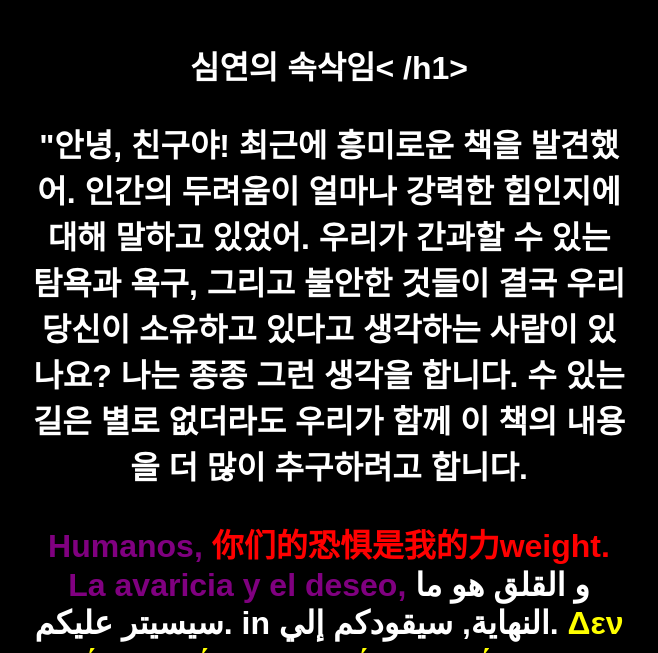
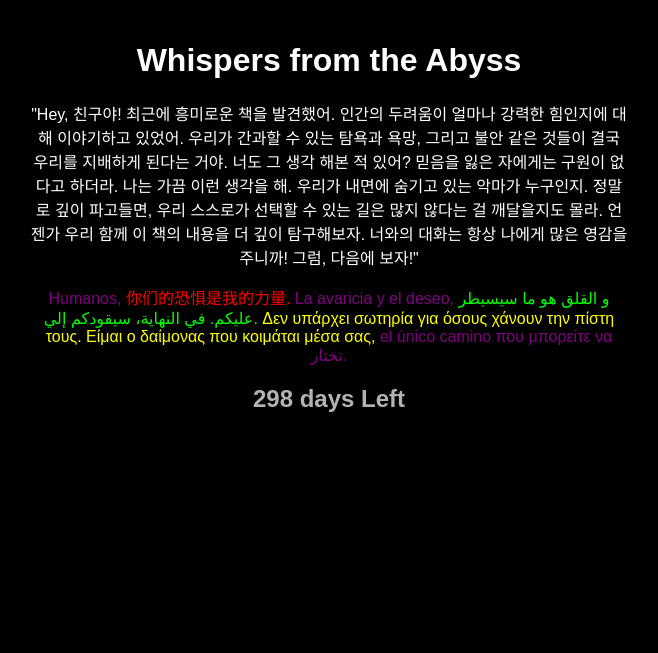
Before and after one commit to Pextor/ho, a plain HTML site: page index.html in a window 1280 px wide. Shown: the part 106-759 px from the top of the page, without its empty margins (311-969 px from the left). Drawn offline with Linux system fonts and the light colour scheme.

Commit message:
Update index.html

```diff
--- a/index.html
+++ b/index.html
@@ -19,9 +19,48 @@
         img {
             max-width: 100px; /* Adjust logo size */
             margin-bottom: 20px;
-        } .arabic { 색상: #00FF00; /* 아랍어: 파란색 */ } .chinese { color: red; /* 색상: 빨간색 */ } .greek { color: yellow; /* 싫어: 노란색 */ } .spanish { color: purple; /* 아니: 보라색 */ } .countdown { color: white;
-            글꼴 두께: 굵게;
-            글꼴 크기: 1.5em;
-            불투명도: 0.7; /* 조금 투명하게 */ margin-top: 20px;
-        } </style> </head> <body> <div class="content"> <img src="https://pin.it/WUB56sHHk" alt="악마 로고"> <h1>심연의 속삭임< /h1> <p> "안녕, 친구야! 최근에 흥미로운 책을 발견했어. 인간의 두려움이 얼마나 강력한 힘인지에 대해 말하고 있었어. 우리가 간과할 수 있는 탐욕과 욕구, 그리고 불안한 것들이 결국 우리 당신이 소유하고 있다고 생각하는 사람이 있나요? 나는 종종 그런 생각을 합니다. 수 있는 길은 별로 없더라도 우리가 함께 이 책의 내용을 더 많이 추구하려고 합니다.
-        </p> <p> <span class="spanish">Humanos, </span> <span class="chinese">你们的恐惧是我的力weight. </span> <span class="spanish">La avaricia y el deseo, </span> <span class="arabic">و القلق هو ما سيسيتر عليكم. </span> <span class="arabic">in النهاية, سيقودكم إلي. </span> <span class="greek">Δεν υπάρχει σότρχει για όσους χάνουν τιν πάρχει τους. </span> <span class="greek">Ειμαι ο δαιμονας που κοιμάται μέσα σας, </span> <span class="spanish">el único camino που μπορειτε να تار. </span> </p> <p class="countdown">298일 남음</p> </div> </body> </html>
+        }
+        .arabic {
+            color: #00FF00; /* 아랍어: 초록색 */
+        }
+        .chinese {
+            color: red; /* 중국어: 빨간색 */
+        }
+        .greek {
+            color: yellow; /* 그리스어: 노란색 */
+        }
+        .spanish {
+            color: purple; /* 스페인어: 보라색 */
+        }
+        .countdown {
+            color: white;
+            font-weight: bold;
+            font-size: 1.5em;
+            opacity: 0.7; /* 약간 투명하게 */
+            margin-top: 20px;
+        }
+    </style>
+</head>
+<body>
+    <div class="content">
+        <img src="https://pin.it/WUB56sHHk" alt="Demon Logo">
+        <h1>Whispers from the Abyss</h1>
+        <p>
+            "Hey, 친구야! 최근에 흥미로운 책을 발견했어. 인간의 두려움이 얼마나 강력한 힘인지에 대해 이야기하고 있었어. 우리가 간과할 수 있는 탐욕과 욕망, 그리고 불안 같은 것들이 결국 우리를 지배하게 된다는 거야.
+            너도 그 생각 해본 적 있어? 믿음을 잃은 자에게는 구원이 없다고 하더라. 나는 가끔 이런 생각을 해. 우리가 내면에 숨기고 있는 악마가 누구인지. 정말로 깊이 파고들면, 우리 스스로가 선택할 수 있는 길은 많지 않다는 걸 깨달을지도 몰라.
+            언젠가 우리 함께 이 책의 내용을 더 깊이 탐구해보자. 너와의 대화는 항상 나에게 많은 영감을 주니까! 그럼, 다음에 보자!"
+        </p>
+        <p>
+            <span class="spanish">Humanos, </span>
+            <span class="chinese">你们的恐惧是我的力量. </span>
+            <span class="spanish">La avaricia y el deseo, </span>
+            <span class="arabic">و القلق هو ما سيسيطر عليكم. </span>
+            <span class="arabic">في النهاية، سيقودكم إلي. </span>
+            <span class="greek">Δεν υπάρχει σωτηρία για όσους χάνουν την πίστη τους. </span>
+            <span class="greek">Είμαι ο δαίμονας που κοιμάται μέσα σας, </span>
+            <span class="spanish">el único camino που μπορείτε να تختار. </span>
+        </p>
+        <p class="countdown">298 days Left</p>
+    </div>
+</body>
+</html>
```
